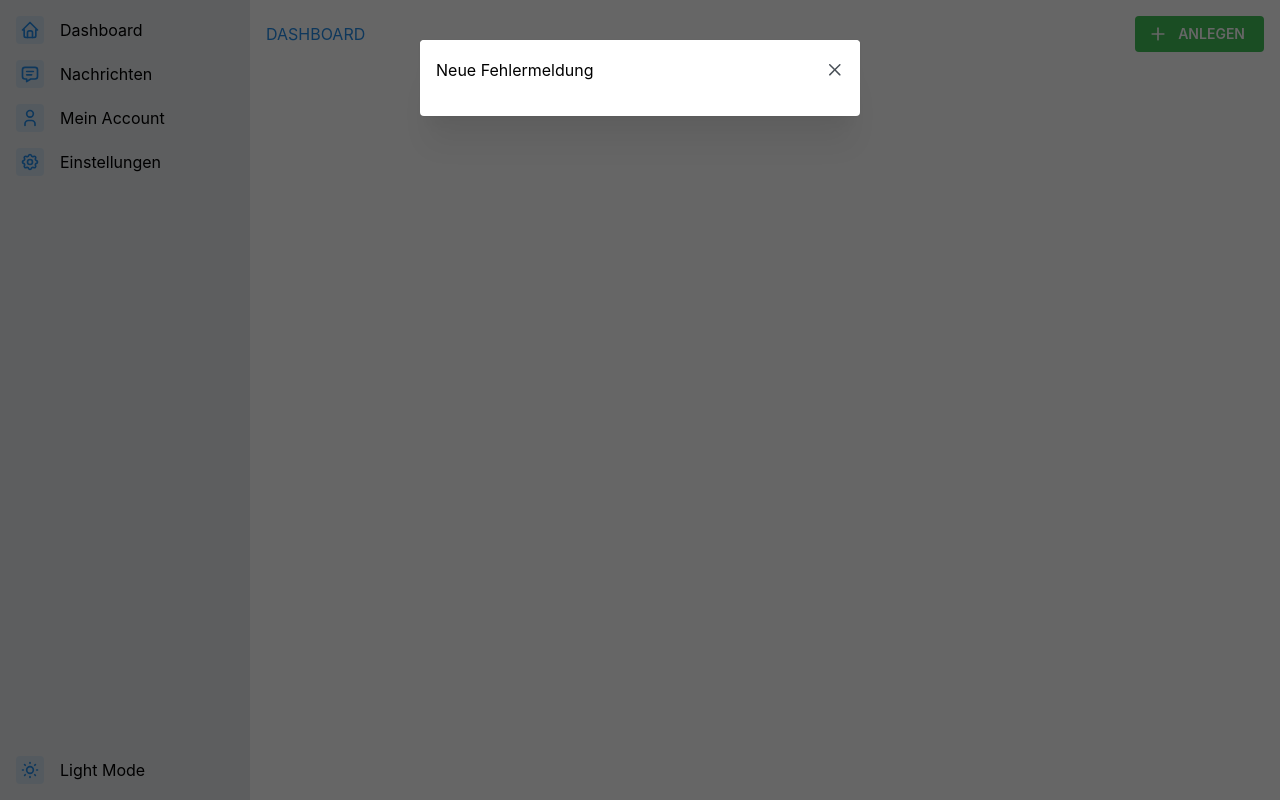
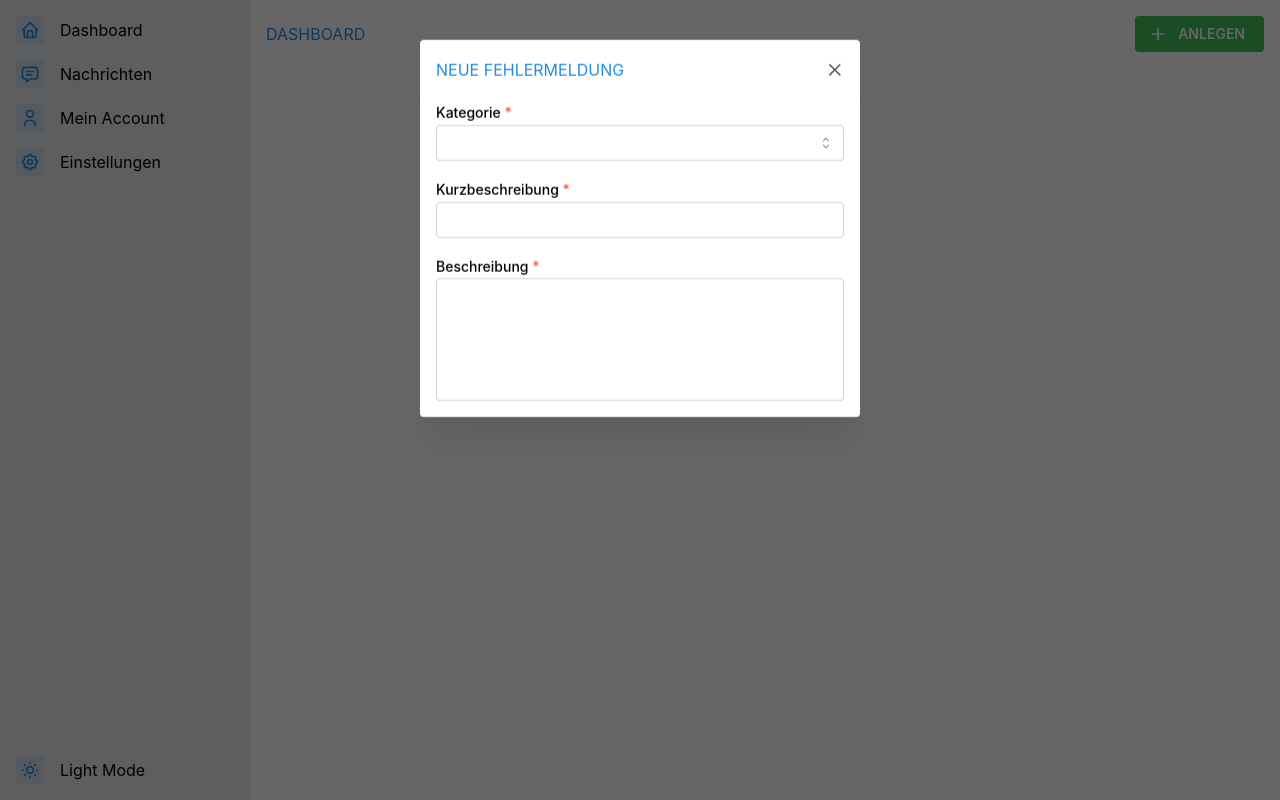
Before and after one commit to Daniel-Singer/iu-frontend, a React (Vite) app: page / in a window 1280 px wide. Both pictures are taken after a click on the button "ANLEGEN". Built offline with nearby package versions, Linux system fonts and the light colour scheme.

Commit message:
issue form added

```diff
--- /dev/null
+++ b/src/forms/issue/IssueForm.tsx
@@ -0,0 +1,15 @@
+import { Select, Stack, TextInput, Textarea } from '@mantine/core';
+
+const IssueForm = () => {
+  return (
+    <form>
+      <Stack>
+        <Select label="Kategorie" data={[]} withAsterisk />
+        <TextInput label="Kurzbeschreibung" withAsterisk />
+        <Textarea label="Beschreibung" withAsterisk minRows={5} autosize />
+      </Stack>
+    </form>
+  );
+};
+
+export default IssueForm;
--- a/src/modals/issues/IssueModal.tsx
+++ b/src/modals/issues/IssueModal.tsx
@@ -1,4 +1,5 @@
-import { Modal } from '@mantine/core';
+import { Modal, Text } from '@mantine/core';
+import IssueForm from '../../forms/issue/IssueForm';
 
 interface IProps {
   open: boolean;
@@ -7,7 +8,13 @@ interface IProps {
 
 const IssueModal = ({ open, onClose }: IProps) => {
   return (
-    <Modal opened={open} onClose={onClose} title="Neue Fehlermeldung"></Modal>
+    <Modal
+      opened={open}
+      onClose={onClose}
+      title={<Text c="blue">NEUE FEHLERMELDUNG</Text>}
+    >
+      <IssueForm />
+    </Modal>
   );
 };
 
```
